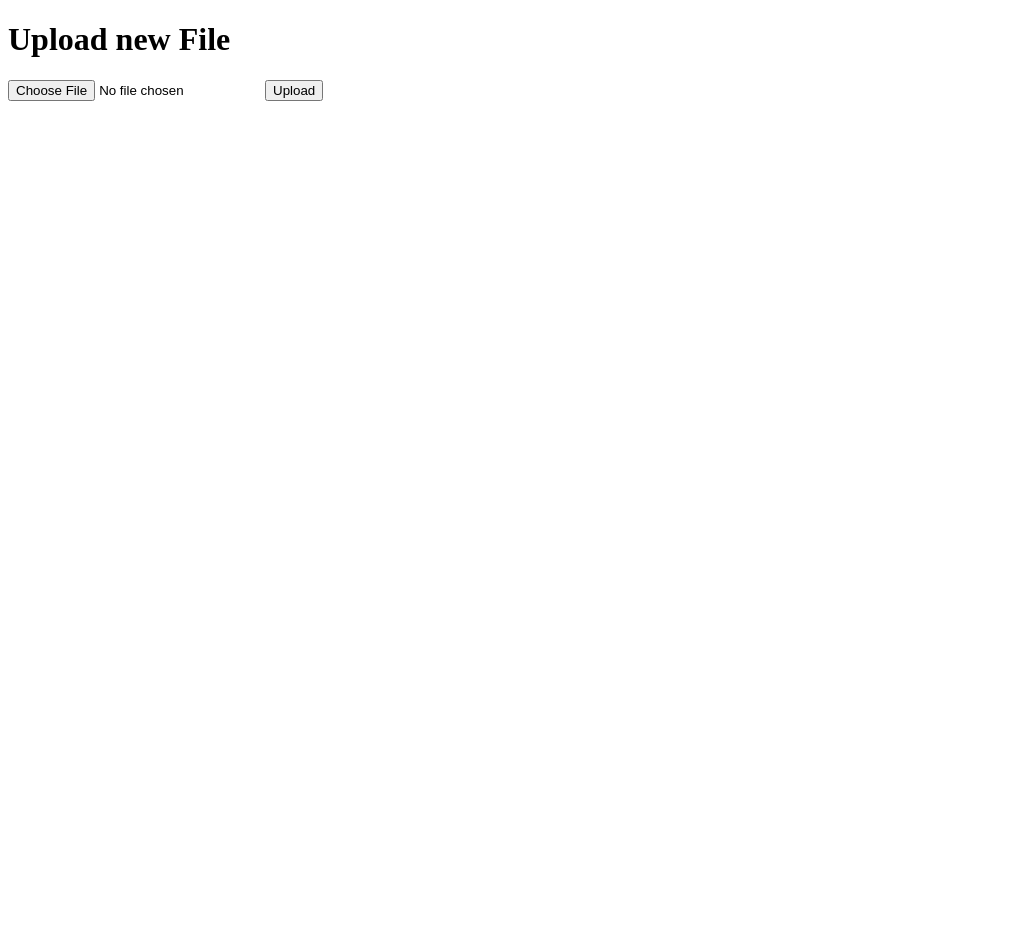
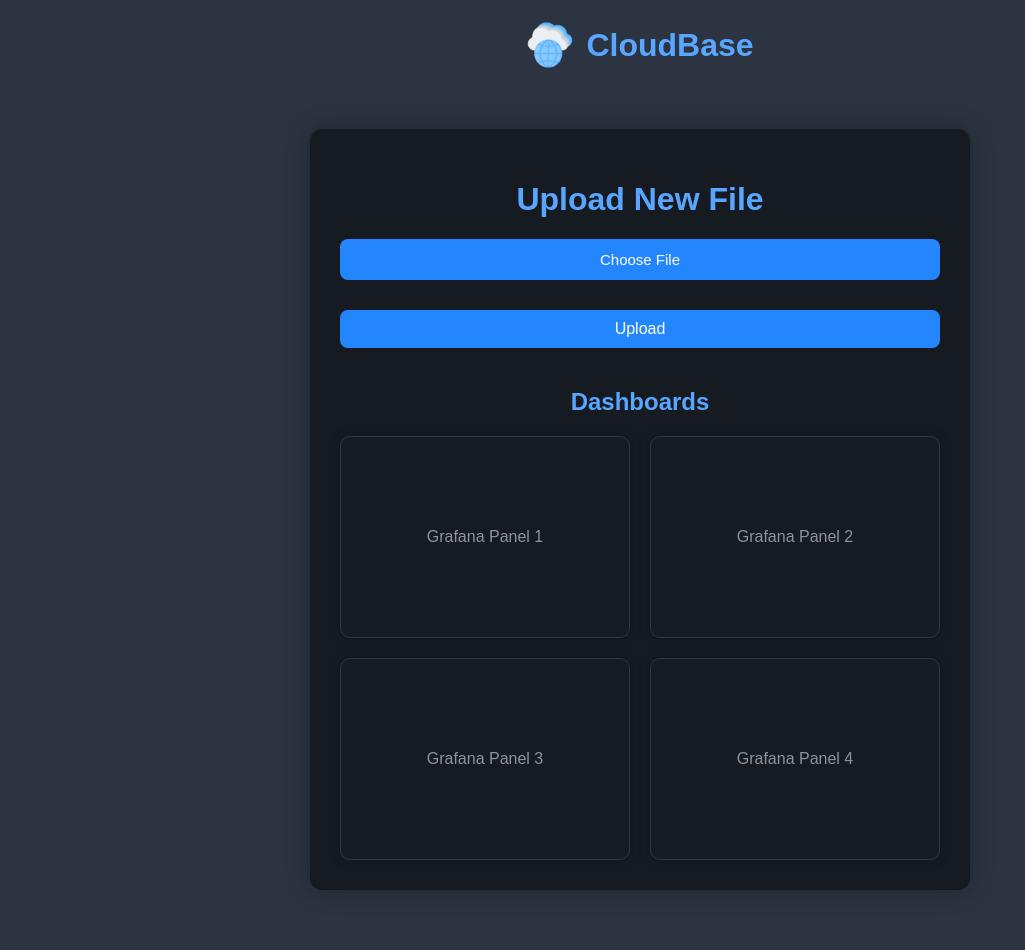
Before and after one commit to GlassOrchid/cloudcompute, a Flask app: page / in a window 1280 px wide. Shown: the whole page, without its empty margins (0-1025 px from the left). Before the commit the page ends 101 px from the top, so only its background shows below. Run offline with Flask 3, Linux system fonts and the light colour scheme.

Commit message:
web design

```diff
--- /dev/null
+++ b/static/css/style.css
@@ -0,0 +1,154 @@
+body {
+    margin: 0;
+    padding: 0;
+    font-family: Arial, Helvetica, sans-serif;
+    background: #2c3442;
+    color: #c9d1d9;
+}
+
+.container {
+    max-width: 600px;
+    margin: 60px auto;
+    background: #161b22;
+    padding: 30px;
+    border-radius: 12px;
+    box-shadow: 0 0 25px rgba(0,0,0,0.3);
+}
+
+h1 {
+    text-align: center;
+    color: #58a6ff;
+}
+
+input[type="file"] {
+    margin-top: 15px;
+    color: #c9d1d9;
+}
+
+input[type="submit"] {
+    margin-top: 20px;
+    width: 100%;
+    padding: 10px;
+    background: #2386ff;
+    border: none;
+    border-radius: 8px;
+    color: white;
+    font-size: 16px;
+    cursor: pointer;
+    transition: 0.2s;
+}
+
+input[type="submit"]:hover {
+    background: #4098ff;
+}
+
+.flash-box {
+    background: #1f6feb33;
+    border-left: 4px solid #58a6ff;
+    padding: 12px 16px;
+    margin-bottom: 20px;
+    border-radius: 8px;
+    color: #c9d1d9;
+    font-size: 15px;
+}
+
+ul.flashes {
+    list-style: none;
+    padding: 0;
+}
+
+ul.flashes li {
+    margin-bottom: 10px;
+}
+
+.title-with-logo {
+    display: flex;
+    align-items: center;
+    justify-content: center;
+    gap: 12px;
+    margin-bottom: 25px;
+    color: #58a6ff;
+}
+
+.title-with-logo img {
+    height: 48px;
+    width: auto;
+    border-radius: 6px;
+}
+
+.section-title {
+    margin-top: 40px;
+    margin-bottom: 15px;
+    text-align: center;
+    color: #58a6ff;
+}
+
+.grafana-grid {
+    display: grid;
+    gap: 20px;
+    margin-top: 20px;
+    grid-template-columns: repeat(auto-fit, minmax(260px, 1fr));
+}
+
+.grafana-card {
+    background: #161b22;
+    border: 1px solid #30363d;
+    border-radius: 10px;
+    height: 200px;
+    display: flex;
+    justify-content: center;
+    align-items: center;
+    color: #8b949e;
+    font-size: 16px;
+    box-shadow: 0 0 12px rgba(0,0,0,0.25);
+    transition: 0.2s;
+}
+
+.grafana-card:hover {
+    background: #1f2933;
+    border-color: #58a6ff;
+    box-shadow: 0 0 18px rgba(88,166,255,0.3);
+}
+
+
+.file-input-wrapper {
+    position: relative;
+    display: inline-block;
+    width: 100%;
+}
+
+.file-input-label {
+    display: flex;
+    justify-content: center;
+    align-items: center;
+    padding: 12px;
+    background: #2386ff;
+    color: white;
+    font-size: 15px;
+    border-radius: 8px;
+    cursor: pointer;
+    transition: 0.2s;
+    text-align: center;
+}
+
+.file-input-label:hover {
+    background: #4098ff;
+}
+
+.file-input-wrapper input[type="file"] {
+    position: absolute;
+    left: 0;
+    top: 0;
+    opacity: 0;
+    width: 100%;
+    height: 100%;
+    cursor: pointer;
+}
+
+
+.file-selected {
+    margin-top: 10px;
+    font-size: 14px;
+    color: #8b949e;
+    text-align: center;
+}
--- a/templates/index.html
+++ b/templates/index.html
@@ -1,13 +1,48 @@
-<!doctype html>
-<title>Upload new File</title>
-<h1>Upload new File</h1>
-<form method=post enctype=multipart/form-data>
-    <input type=file name=file>
-    <input type=submit value=Upload>
+{% extends "layout.html" %}
+
+{% block body %}
+<h1>Upload New File</h1>
+
+<form method="post" enctype="multipart/form-data">
+
+    <div class="file-input-wrapper">
+        <label class="file-input-label">Choose File</label>
+        <input type="file" name="file" id="fileInput" required>
+    </div>
+
+    <div id="fileName" class="file-selected"></div>
+
+    <input type="submit" value="Upload">
+
+    {% with messages = get_flashed_messages() %}
+    {% if messages %}
+    <ul class="flashes">
+        {% for message in messages %}
+            <li class="flash-box">{{ message }}</li>
+        {% endfor %}
+    </ul>
+    {% endif %}
+    {% endwith %}
 </form>
 
-<body>
-    {% extends "layout.html" %}
-    {% block body %}
-    {% endblock %}
-</body>
+<script>
+document.getElementById('fileInput').addEventListener('change', function () {
+    const fileNameBox = document.getElementById('fileName');
+    if (this.files.length > 0) {
+        fileNameBox.textContent = "Selected: " + this.files[0].name;
+    } else {
+        fileNameBox.textContent = "";
+    }
+});
+</script>
+
+
+<h2 class="section-title">Dashboards</h2>
+<div class="grafana-grid">
+    <div class="grafana-card">Grafana Panel 1</div>
+    <div class="grafana-card">Grafana Panel 2</div>
+    <div class="grafana-card">Grafana Panel 3</div>
+    <div class="grafana-card">Grafana Panel 4</div>
+</div>
+
+{% endblock %}
--- a/templates/layout.html
+++ b/templates/layout.html
@@ -1,12 +1,17 @@
 <!doctype html>
-<title>My Application</title>
-{% with messages = get_flashed_messages() %}
-  {% if messages %}
-    <ul class=flashes>
-    {% for message in messages %}
-      <li>{{ message }}</li>
-    {% endfor %}
-    </ul>
-  {% endif %}
-{% endwith %}
-{% block body %}{% endblock %}
+<html lang="en">
+<head>
+    <meta charset="utf-8">
+    <link rel="stylesheet" href="{{ url_for('static', filename='css/style.css') }}">
+    <h1 class="title-with-logo">
+        <img src="{{ url_for('static', filename='assets/logo.png') }}" alt="Logo">
+        CloudBase
+    </h1>
+</head>
+
+<body>
+    <div class="container">
+        {% block body %}{% endblock %}
+    </div>
+</body>
+</html>
```
Also changed, not shown: static/assets/logo.png (added).
